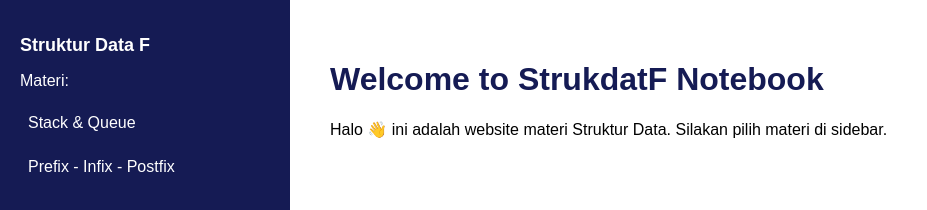
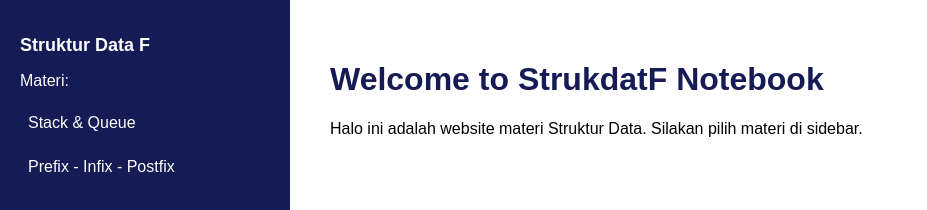
Before and after one commit to IrmaAnnisatulJannah/StrukdatF, a plain HTML site: page index.html in a window 1280 px wide. Shown: the top 210 px of the page, without its empty margins (0-927 px from the left). Drawn offline with Linux system fonts and the light colour scheme.

Commit message:
update setelah restart

```diff
--- a/index.html
+++ b/index.html
@@ -63,7 +63,7 @@
   <div class="content">
     <h1>Welcome to StrukdatF Notebook</h1>
     <p>
-      Halo 👋 ini adalah website materi Struktur Data.
+      Halo ini adalah website materi Struktur Data.
       Silakan pilih materi di sidebar.
     </p>
   </div>
```
